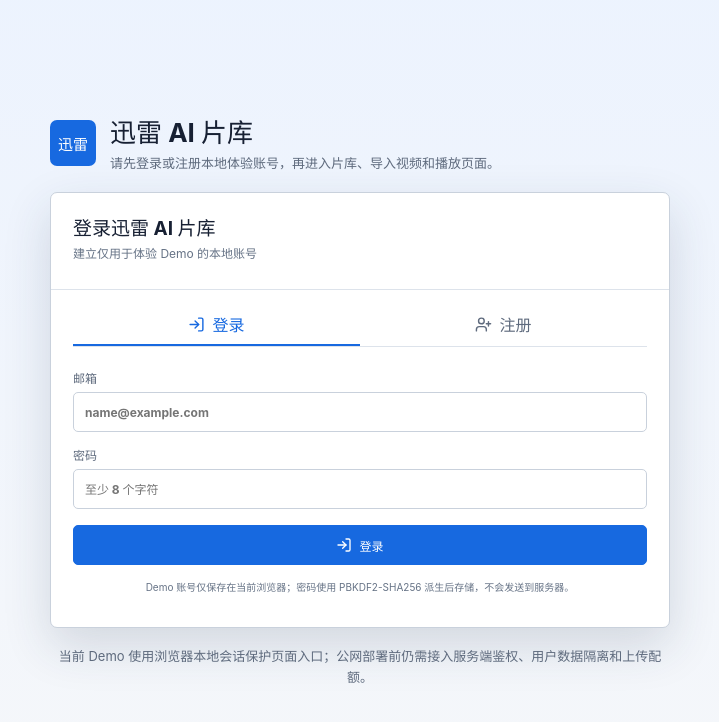
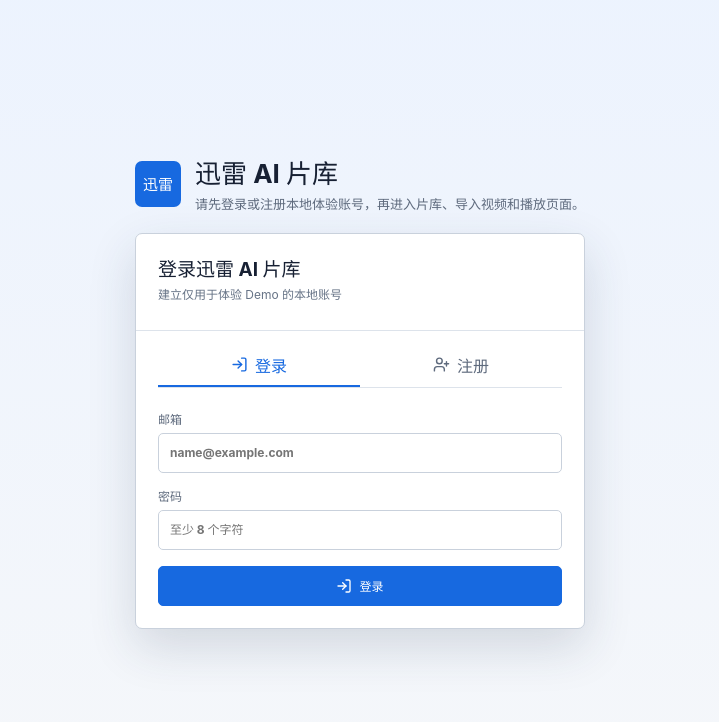
Before and after one commit to qwe605/xunlei_ai_video, a React (Vite) app in the folder app/: page / in a window 1280 px wide. Shown: the top 722 px of the page, without its empty margins (280-999 px from the left). Built offline with nearby package versions, Linux system fonts and the light colour scheme.

Commit message:
补充产品化实施计划并精简登录页文案

```diff
--- a/app/src/app/App.tsx
+++ b/app/src/app/App.tsx
@@ -276,9 +276,6 @@
           onSessionChange={handleSessionChange}
           variant="page"
         />
-        <p className="auth-security-note">
-          当前 Demo 使用浏览器本地会话保护页面入口；公网部署前仍需接入服务端鉴权、用户数据隔离和上传配额。
-        </p>
       </main>
     )
   }
--- a/app/src/features/account/AccountDialog.tsx
+++ b/app/src/features/account/AccountDialog.tsx
@@ -249,9 +249,6 @@
                 {mode === 'register' ? <UserPlus size={16} /> : <LogIn size={16} />}
                 {submitting ? '处理中' : mode === 'register' ? '创建并登录' : '登录'}
               </button>
-              <p className="local-auth-note">
-                Demo 账号仅保存在当前浏览器；密码使用 PBKDF2-SHA256 派生后存储，不会发送到服务器。
-              </p>
             </form>
           </>
         )}
--- a/app/src/styles/global.css
+++ b/app/src/styles/global.css
@@ -1283,8 +1283,7 @@
   font-size: 26px;
 }
 
-.auth-intro p,
-.auth-security-note {
+.auth-intro p {
   margin-bottom: 0;
   color: var(--text-secondary);
   font-size: 13px;
@@ -1357,12 +1356,6 @@
   text-align: center;
 }
 
-.auth-security-note {
-  width: min(620px, 100%);
-  margin: 0 auto;
-  text-align: center;
-}
-
 .account-profile {
   padding: 20px 22px 22px;
 }
```
Also changed, not shown: 1 other file (tests, documents, lock files or other folders).
